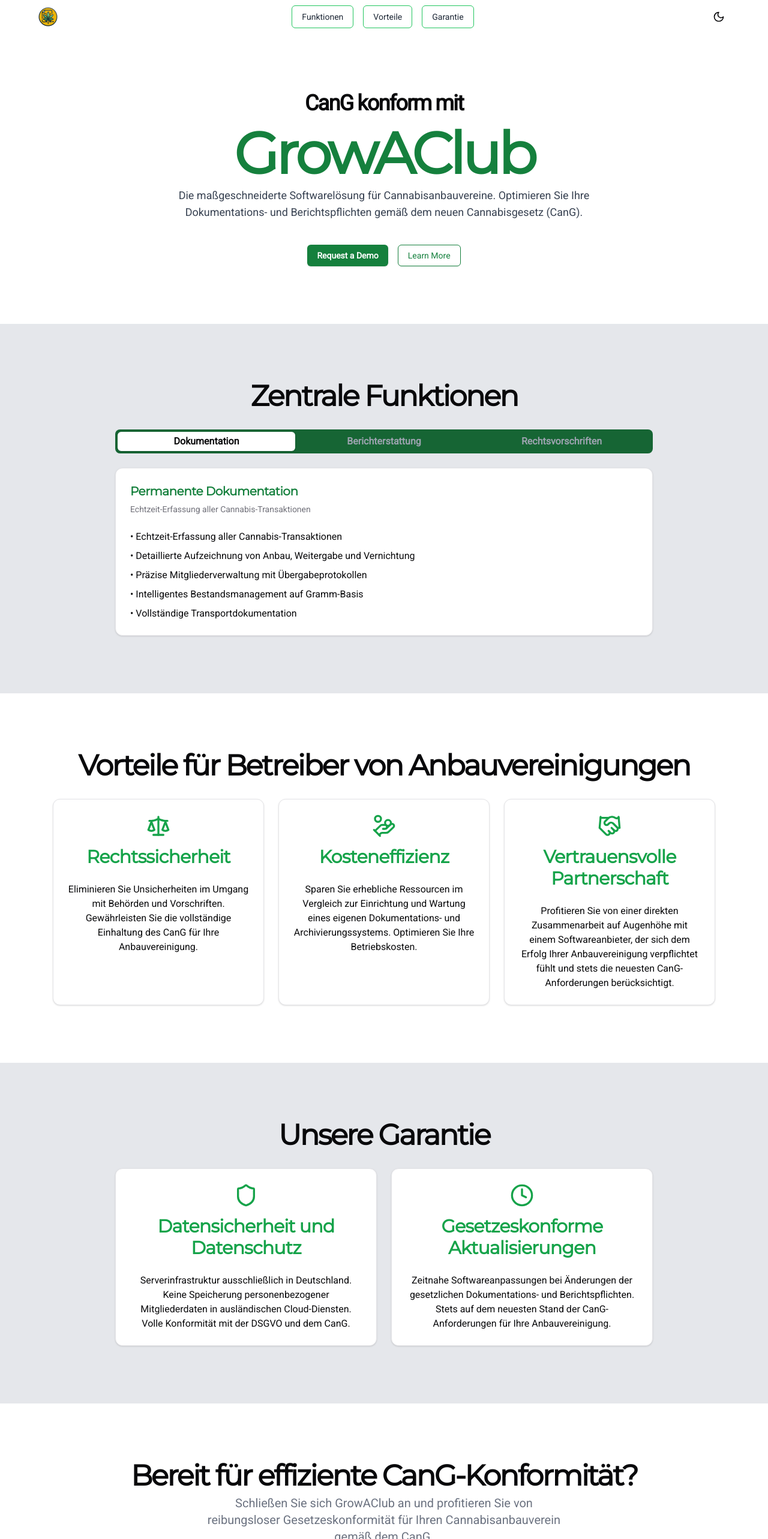
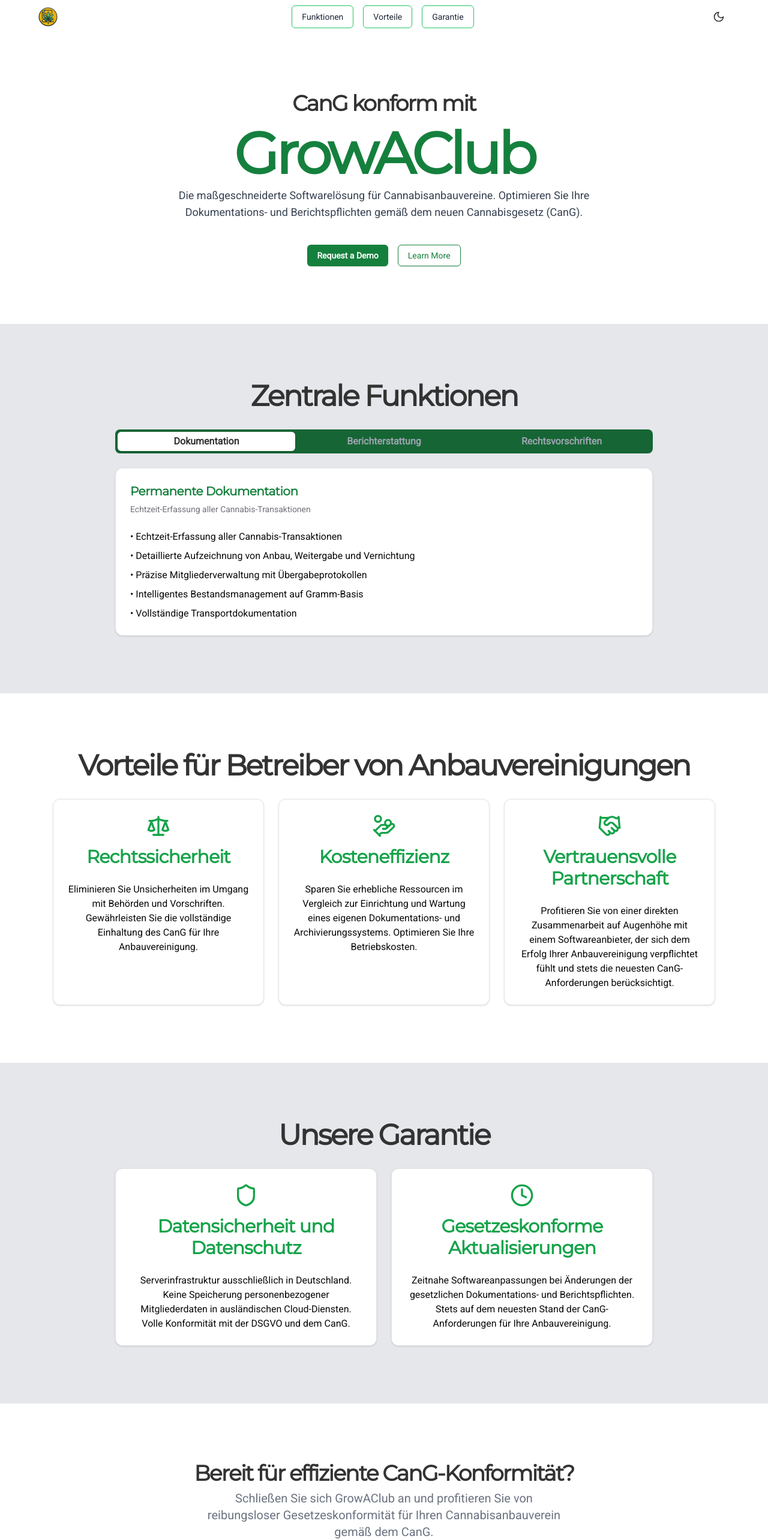
Before and after one commit to henningsieh/GrowAClub-One-Pager, a Next.js app: page / in a window 1280 px wide. Shown: the top 2566 px of the page at 60% size. Built offline with nearby package versions, Linux system fonts and the light colour scheme.

Commit message:
feat: decent text foreground color

```diff
--- a/app/globals.css
+++ b/app/globals.css
@@ -35,7 +35,7 @@
 @layer base {
   :root {
     --background: 0 0% 100%;
-    --foreground: 240 10% 3.9%;
+    --foreground: 0 0% 20%;
     --card: 0 0% 100%;
     --card-foreground: 240 10% 3.9%;
     --popover: 0 0% 100%;
@@ -61,8 +61,8 @@
     --radius: 0.5rem;
   }
   .dark {
-    --background: 0 0% 8%;
-    --foreground: 0 0% 98%;
+    --background: 0 0% 10%;
+    --foreground: 0 0% 80%;
     --card: 240 10% 3.9%;
     --card-foreground: 0 0% 98%;
     --popover: 240 10% 3.9%;
--- a/app/page.tsx
+++ b/app/page.tsx
@@ -178,9 +178,9 @@
           <div className="container mx-auto max-w-6xl px-4 md:px-6">
             <div className="flex flex-col items-center space-y-10 text-center">
               <div className="space-y-2">
-                <p className="text-xl font-bold tracking-tighter sm:text-2xl md:text-3xl lg:text-4xl">
+                <h2 className="text-3xl font-bold tracking-tighter sm:text-4xl">
                   CanG konform mit
-                </p>
+                </h2>
 
                 <h1 className="pt-2 text-6xl font-bold tracking-tighter sm:text-6xl md:text-7xl lg:text-8xl">
                   <span className="text-green-700 dark:text-yellow-500">
@@ -426,7 +426,7 @@
           <div className="container mx-auto max-w-6xl px-4 md:px-6">
             <div className="flex flex-col items-center space-y-4 text-center">
               <div className="space-y-2">
-                <h2 className="text-3xl font-bold tracking-tighter sm:text-5xl">
+                <h2 className="text-3xl font-bold tracking-tighter sm:text-4xl">
                   Bereit für effiziente CanG-Konformität?
                 </h2>
                 <p className="mx-auto max-w-[600px] text-gray-500 dark:text-gray-400 md:text-xl">
```
